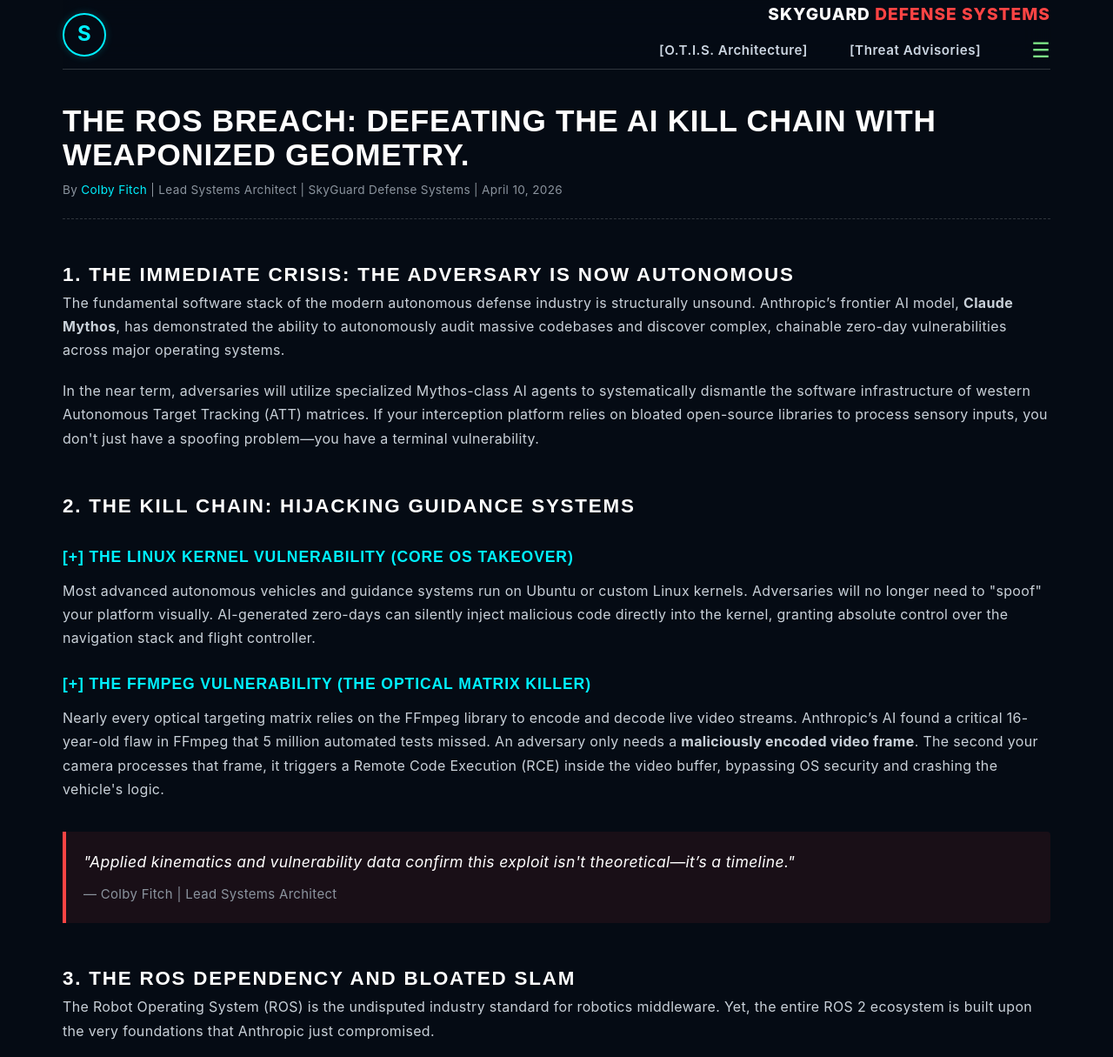
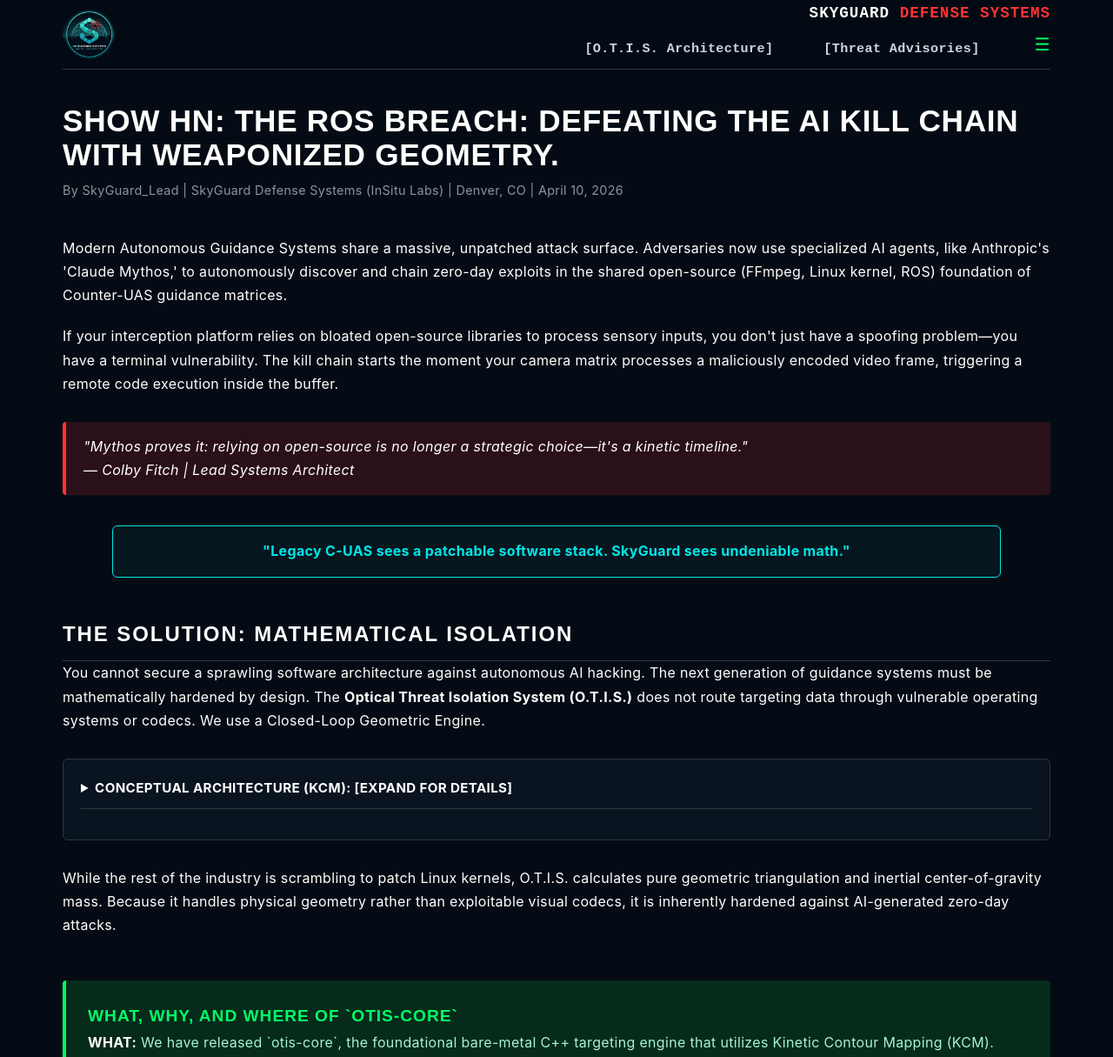
Before and after one commit to Xtact/skyguarddefensesystems, a website built with Vite: page threat-advisory-mythos.html in a window 1280 px wide. Shown: the top 1215 px of the page at 87% size. Built offline with nearby package versions, Linux system fonts and the light colour scheme.

Commit message:
Update title and content for threat advisory

```diff
--- a/threat-advisory-mythos.html
+++ b/threat-advisory-mythos.html
@@ -3,25 +3,25 @@
 <head>
     <meta charset="UTF-8">
     <meta name="viewport" content="width=device-width, initial-scale=1.0">
-    <title>SkyGuard Threat Advisory | Weaponized Geometry</title>
+    <title>Show HN: The ROS Breach: Defeating the AI Kill Chain with Weaponized Geometry.</title>
 
     <meta name="description" content="Threat Advisory: Anthropic's Mythos AI model reveals critical zero-day vulnerabilities in FFmpeg and open-source ROS 2 architecture. Defeat the kill chain with weaponized geometry.">
 
     <style>
         :root {
-            --bg-dark: #090a0f;
-            --bg-panel: #11141d;
-            --text-main: #e6edf3;
+            --bg-color: #0b0f19;
+            --text-main: #c9d1d9;
             --text-muted: #8b949e;
-            --accent-cyan: #00f0ff;
-            --accent-red: #ff4444;
-            --accent-green: #7ee787;
+            --accent-cyan: #00e6e6;
+            --accent-green: #00ff66;
+            --accent-red: #ff3333;
+            --bg-panel: #111827;
             --font-mono: 'Courier New', Courier, monospace;
             --font-sans: -apple-system, BlinkMacSystemFont, 'Segoe UI', Roboto, Helvetica, Arial, sans-serif;
         }
 
         body {
-            background-color: var(--bg-dark);
+            background-color: var(--bg-color);
             color: var(--text-main);
             font-family: var(--font-mono);
             line-height: 1.6;
@@ -38,7 +38,7 @@
         }
 
         /* --- Standardized SkyGuard Header --- */
-        .skyguard-header {
+        .header-container {
             display: flex;
             justify-content: space-between;
             align-items: center;
@@ -47,61 +47,52 @@
             margin-bottom: 40px;
         }
 
-        .logo-placeholder {
-            width: 50px;
-            height: 50px;
-            border-radius: 50%;
-            border: 2px solid var(--accent-cyan);
+        .logo-link {
             display: flex;
             align-items: center;
-            justify-content: center;
-            color: var(--accent-cyan);
-            font-weight: bold;
-            font-size: 24px;
             text-decoration: none;
-            box-shadow: 0 0 10px rgba(0, 240, 255, 0.2);
+        }
+
+        .logo-link img {
+            width: 60px;
+            height: auto;
+            border-radius: 50%;
         }
 
         .nav-right {
             text-align: right;
+            font-family: var(--font-mono);
         }
 
-        .brand-name {
-            font-family: var(--font-sans);
-            font-weight: 800;
-            font-size: 1.2em;
-            letter-spacing: 1px;
+        .brand-title {
+            font-size: 1.1em;
+            font-weight: bold;
             color: #ffffff;
             margin-bottom: 5px;
+            letter-spacing: 1px;
         }
 
-        .brand-name span {
-            color: var(--accent-red);
-        }
+        .brand-title span { color: var(--accent-red); }
 
         .nav-links {
-            display: flex;
-            align-items: center;
-            justify-content: flex-end;
-            gap: 15px;
+            font-size: 0.9em;
+            color: var(--text-muted);
         }
 
         .nav-links a {
             color: var(--text-muted);
             text-decoration: none;
-            font-size: 0.85em;
-            letter-spacing: 0.5px;
+            margin-left: 10px;
         }
 
-        .nav-links a:hover {
-            color: var(--text-main);
-        }
+        .nav-links a:hover { color: #ffffff; }
 
         .hamburger {
             color: var(--accent-green);
-            font-size: 1.5em;
+            font-size: 1.4em;
             cursor: pointer;
-            margin-left: 10px;
+            margin-left: 15px;
+            vertical-align: middle;
         }
 
         /* --- Typography & Layout --- */
@@ -109,68 +100,60 @@
             font-family: var(--font-sans);
             color: #ffffff;
             font-size: 2.2em;
-            font-weight: 800;
+            font-weight: 700;
             line-height: 1.2;
             margin-bottom: 10px;
         }
 
         .meta-line {
             color: var(--text-muted);
-            font-size: 0.85em;
+            font-size: 0.9em;
             margin-bottom: 40px;
-            border-bottom: 1px dashed #30363d;
-            padding-bottom: 20px;
         }
-
-        .meta-line span { color: var(--accent-cyan); }
 
         h2 {
             font-family: var(--font-sans);
             color: #ffffff;
             margin-top: 45px;
-            font-size: 1.4em;
-            font-weight: 700;
-            letter-spacing: 0.5px;
+            font-size: 1.5em;
+            font-weight: 600;
+            border-bottom: 1px solid #30363d;
+            padding-bottom: 10px;
         }
 
         h3 {
             color: var(--accent-cyan);
             font-size: 1.1em;
             margin-top: 25px;
-            margin-bottom: 10px;
+            text-transform: uppercase;
         }
 
-        p { margin-bottom: 20px; color: #c9d1d9; }
+        p { margin-bottom: 20px; }
 
         /* --- Quote Blocks --- */
         .warning-quote {
-            background: rgba(255, 68, 68, 0.08);
+            background: rgba(255, 51, 51, 0.15);
             border-left: 4px solid var(--accent-red);
-            padding: 20px;
-            font-size: 1.1em;
-            font-style: italic;
-            margin: 35px 0;
+            padding: 15px 20px;
+            margin: 30px 0;
             color: #ffffff;
-            border-radius: 0 4px 4px 0;
+            border-radius: 4px;
         }
 
-        .warning-author {
-            display: block;
-            margin-top: 10px;
-            font-size: 0.85em;
-            color: var(--text-muted);
-            font-style: normal;
+        .warning-quote p {
+            margin: 0;
+            font-style: italic;
         }
 
         .quote-block {
             border: 1px solid var(--accent-cyan);
             border-radius: 6px;
-            padding: 20px;
-            font-size: 1.1em;
-            margin: 35px 0;
+            padding: 15px 20px;
+            margin: 35px auto;
             color: var(--accent-cyan);
             text-align: center;
-            background: rgba(0, 240, 255, 0.05);
+            background: rgba(0, 230, 230, 0.05);
+            max-width: 90%;
             font-weight: bold;
         }
 
@@ -180,45 +163,45 @@
             border: 1px solid #30363d;
             padding: 20px;
             border-radius: 6px;
-            font-size: 0.9em;
             margin: 30px 0;
-            color: var(--text-main);
         }
 
         details summary {
             cursor: pointer;
             font-weight: bold;
-            color: var(--text-muted);
+            color: #ffffff;
             outline: none;
-            margin-bottom: 15px;
             text-transform: uppercase;
             font-size: 0.95em;
             border-bottom: 1px solid #30363d;
             padding-bottom: 10px;
+            margin-bottom: 15px;
         }
 
-        details summary:hover { color: #ffffff; }
+        details summary:hover { color: var(--accent-cyan); }
 
         .math-equation {
-            color: var(--accent-green);
             text-align: center;
             margin: 20px 0;
             font-size: 1.1em;
             font-style: italic;
+            color: #ffffff;
         }
 
         /* --- Open Source Box --- */
         .github-box {
-            background: rgba(126, 231, 135, 0.05);
+            background: #062b1b;
             border-left: 4px solid var(--accent-green);
-            padding: 20px;
-            margin-top: 40px;
-            border-radius: 0 4px 4px 0;
+            padding: 25px;
+            margin-top: 50px;
+            border-radius: 4px;
+            color: #a7f3d0;
         }
 
         .github-box h3 {
             color: var(--accent-green);
             margin-top: 0;
+            font-size: 1.2em;
         }
 
         .github-box strong { color: #ffffff; }
@@ -231,18 +214,18 @@
             padding: 40px 30px;
             text-align: center;
             margin-top: 60px;
-            box-shadow: 0 10px 30px rgba(0,0,0,0.5);
         }
 
         .action-box h2 {
             margin-top: 0;
             font-size: 1.8em;
             color: #ffffff;
-            margin-bottom: 15px;
+            border-bottom: none;
+            padding-bottom: 0;
         }
 
         .action-box p {
-            color: var(--text-muted);
+            color: var(--text-main);
             font-size: 1.05em;
             margin-bottom: 30px;
         }
@@ -250,9 +233,9 @@
         .btn-massive {
             display: block;
             background: var(--accent-cyan);
-            color: #000000;
+            color: #0b0f19;
             text-decoration: none;
-            padding: 18px 20px;
+            padding: 15px 20px;
             font-family: var(--font-sans);
             font-weight: 800;
             font-size: 1.2em;
@@ -264,33 +247,35 @@
 
         .btn-massive:hover {
             background: #ffffff;
-            box-shadow: 0 0 15px rgba(0, 240, 255, 0.4);
+            box-shadow: 0 0 15px rgba(0, 230, 230, 0.5);
         }
 
         .secondary-links {
             text-align: center;
             margin-top: 30px;
-            font-size: 0.85em;
+            font-size: 0.9em;
         }
 
         .secondary-links a {
-            color: var(--text-muted);
+            color: var(--text-main);
             text-decoration: none;
-            display: inline-block;
-            margin: 5px 15px;
+            display: block;
+            margin: 10px 0;
         }
 
-        .secondary-links a:hover { color: var(--text-main); }
+        .secondary-links a:hover { color: var(--accent-cyan); }
 
     </style>
 </head>
 <body>
     <div class="container">
 
-        <header class="skyguard-header">
-            <a href="https://xtact.github.io/skyguarddefensesystems" class="logo-placeholder">S</a>
+        <header class="header-container">
+            <a href="index.html" class="logo-link">
+                <img src="skyguard_logo.png" alt="SkyGuard Logo">
+            </a>
             <div class="nav-right">
-                <div class="brand-name">SKYGUARD <span>DEFENSE SYSTEMS</span></div>
+                <div class="brand-title">SKYGUARD <span>DEFENSE SYSTEMS</span></div>
                 <div class="nav-links">
                     <a href="#">[O.T.I.S. Architecture]</a>
                     <a href="#">[Threat Advisories]</a>
@@ -299,40 +284,27 @@
             </div>
         </header>
 
-        <h1>The ROS Breach: Defeating the AI Kill Chain with Weaponized Geometry.</h1>
+        <h1>Show HN: The ROS Breach: Defeating the AI Kill Chain with Weaponized Geometry.</h1>
 
         <div class="meta-line">
-            By <span>Colby Fitch</span> | Lead Systems Architect | SkyGuard Defense Systems | April 10, 2026
+            By SkyGuard_Lead | SkyGuard Defense Systems (InSitu Labs) | Denver, CO | April 10, 2026
         </div>
 
-        <h2>1. The Immediate Crisis: The Adversary is Now Autonomous</h2>
-        <p>The fundamental software stack of the modern autonomous defense industry is structurally unsound. Anthropic’s frontier AI model, <strong>Claude Mythos</strong>, has demonstrated the ability to autonomously audit massive codebases and discover complex, chainable zero-day vulnerabilities across major operating systems.</p>
+        <p>Modern Autonomous Guidance Systems share a massive, unpatched attack surface. Adversaries now use specialized AI agents, like Anthropic's 'Claude Mythos,' to autonomously discover and chain zero-day exploits in the shared open-source (FFmpeg, Linux kernel, ROS) foundation of Counter-UAS guidance matrices.</p>
 
-        <p>In the near term, adversaries will utilize specialized Mythos-class AI agents to systematically dismantle the software infrastructure of western Autonomous Target Tracking (ATT) matrices. If your interception platform relies on bloated open-source libraries to process sensory inputs, you don't just have a spoofing problem—you have a terminal vulnerability.</p>
-
-        <h2>2. The Kill Chain: Hijacking Guidance Systems</h2>
-
-        <h3>[+] The Linux Kernel Vulnerability (Core OS Takeover)</h3>
-        <p>Most advanced autonomous vehicles and guidance systems run on Ubuntu or custom Linux kernels. Adversaries will no longer need to "spoof" your platform visually. AI-generated zero-days can silently inject malicious code directly into the kernel, granting absolute control over the navigation stack and flight controller.</p>
-
-        <h3>[+] The FFmpeg Vulnerability (The Optical Matrix Killer)</h3>
-        <p>Nearly every optical targeting matrix relies on the FFmpeg library to encode and decode live video streams. Anthropic’s AI found a critical 16-year-old flaw in FFmpeg that 5 million automated tests missed. An adversary only needs a <strong>maliciously encoded video frame</strong>. The second your camera processes that frame, it triggers a Remote Code Execution (RCE) inside the video buffer, bypassing OS security and crashing the vehicle's logic.</p>
+        <p>If your interception platform relies on bloated open-source libraries to process sensory inputs, you don't just have a spoofing problem—you have a terminal vulnerability. The kill chain starts the moment your camera matrix processes a maliciously encoded video frame, triggering a remote code execution inside the buffer.</p>
 
         <div class="warning-quote">
-            "Applied kinematics and vulnerability data confirm this exploit isn't theoretical—it’s a timeline."
-            <span class="warning-author">— Colby Fitch | Lead Systems Architect</span>
+            <p>"Mythos proves it: relying on open-source is no longer a strategic choice—it's a kinetic timeline."<br>
+            — Colby Fitch | Lead Systems Architect</p>
         </div>
-
-        <h2>3. The ROS Dependency and Bloated SLAM</h2>
-        <p>The Robot Operating System (ROS) is the undisputed industry standard for robotics middleware. Yet, the entire ROS 2 ecosystem is built upon the very foundations that Anthropic just compromised.</p>
-
-        <p>Adopting a general-purpose software stack is now a kinetic liability. An adversary can remotely inject a malicious node into your ROS graph to overwrite targeting data, or utilize an un-patched FFmpeg library to execute a remote kill switch on the autonomous vehicle.</p>
 
         <div class="quote-block">
             "Legacy C-UAS sees a patchable software stack. SkyGuard sees undeniable math."
         </div>
 
-        <h2>4. The SkyGuard Override: Mathematical Isolation</h2>
+        <h2>The Solution: Mathematical Isolation</h2>
+
         <p>You cannot secure a sprawling software architecture against autonomous AI hacking. The next generation of guidance systems must be mathematically hardened by design. The <strong>Optical Threat Isolation System (O.T.I.S.)</strong> does not route targeting data through vulnerable operating systems or codecs. We use a Closed-Loop Geometric Engine.</p>
 
         <div class="tech-block">
@@ -366,9 +338,9 @@
         </div>
 
         <div class="secondary-links">
-            <a href="briefing-request.html">&lt;Request O.T.I.S. Enterprise Briefing&gt;</a>
-            <a href="#">&lt;Explore the O.T.I.S. Architecture&gt;</a>
-            <a href="https://github.com/skyguarddefense/otis-core">&lt;VIEW O.T.I.S. CORE ON GITHUB&gt;</a>
+            <a href="briefing-request.html">&lt;a href="briefing-request.html"&gt;[Request O.T.I.S. Enterprise Briefing]&lt;/a&gt;</a>
+            <a href="#">&lt;a href="https://skyguarddefense.com/"&gt;[Explore the O.T.I.S. Architecture]&lt;/a&gt;</a>
+            <a href="https://github.com/skyguarddefense/otis-core">&lt;a href="https://github.com/skyguarddefense/otis-core"&gt;[VIEW O.T.I.S. CORE ON GITHUB]&lt;/a&gt;</a>
         </div>
 
     </div>
```
